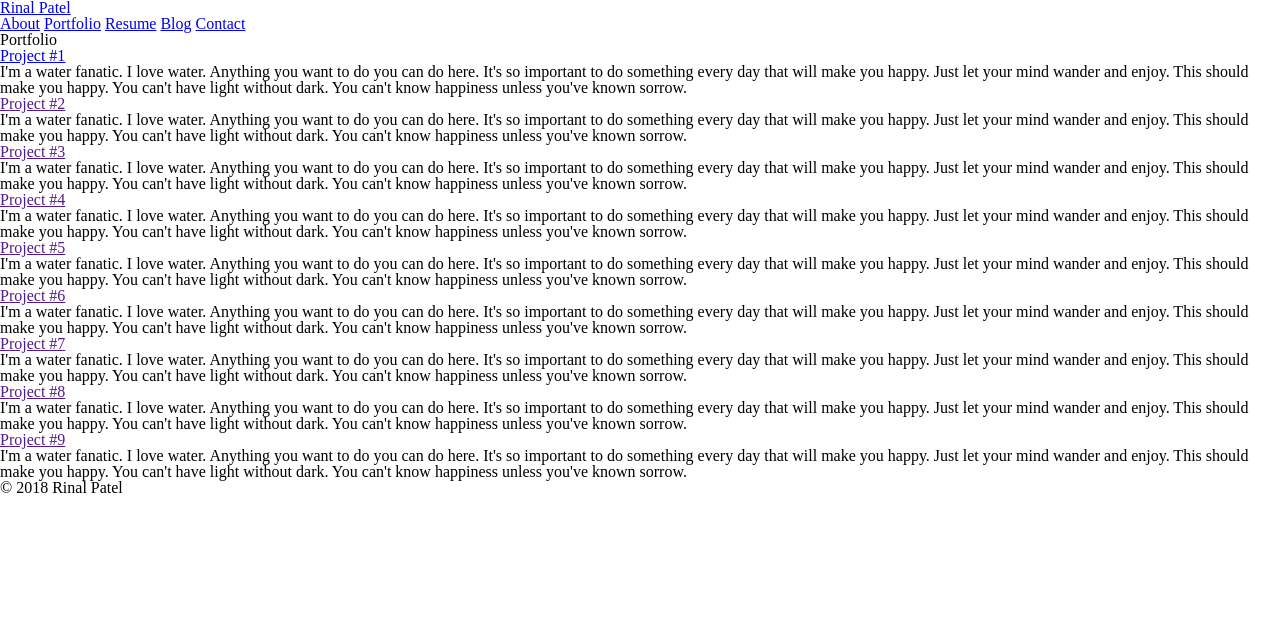
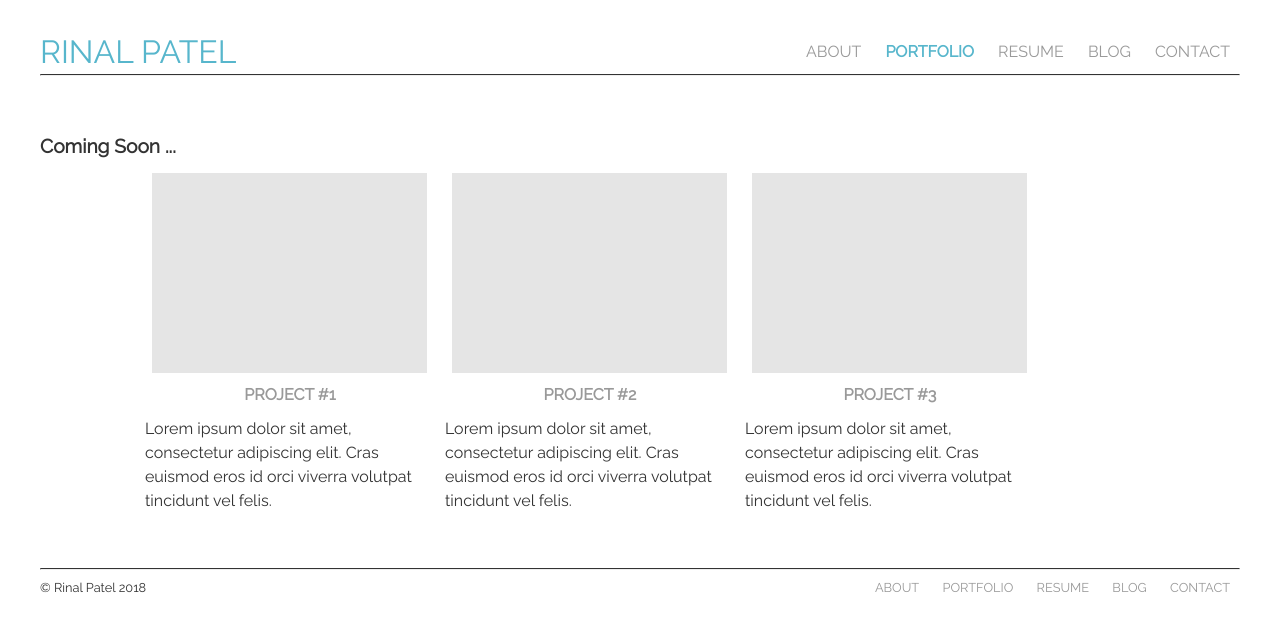
Before and after one commit to rinalp/rinalp.github.io, a plain HTML site: page portfolio.html in a window 1280 px wide. Drawn offline with Linux system fonts and the light colour scheme.

Commit message:
Revamped the site

```diff
--- a/main.css
+++ /dev/null
@@ -1,47 +0,0 @@
-/* http://meyerweb.com/eric/tools/css/reset/ 2. v2.0 | 20110126
-  License: none (public domain)
-*/
-
-html, body, div, span, applet, object, iframe,
-h1, h2, h3, h4, h5, h6, p, blockquote, pre,
-a, abbr, acronym, address, big, cite, code,
-del, dfn, em, img, ins, kbd, q, s, samp,
-small, strike, strong, sub, sup, tt, var,
-b, u, i, center,
-dl, dt, dd, ol, ul, li,
-fieldset, form, label, legend,
-table, caption, tbody, tfoot, thead, tr, th, td,
-article, aside, canvas, details, embed,
-figure, figcaption, footer, header, hgroup,
-menu, nav, output, ruby, section, summary,
-time, mark, audio, video {
-  margin: 0;
-  padding: 0;
-  border: 0;
-  font-size: 100%;
-  font: inherit;
-  vertical-align: baseline;
-}
-/* HTML5 display-role reset for older browsers */
-article, aside, details, figcaption, figure,
-footer, header, hgroup, menu, nav, section {
-  display: block;
-}
-body {
-  line-height: 1;
-}
-ol, ul {
-  list-style: none;
-}
-blockquote, q {
-  quotes: none;
-}
-blockquote:before, blockquote:after,
-q:before, q:after {
-  content: '';
-  content: none;
-}
-table {
-  border-collapse: collapse;
-  border-spacing: 0;
-}
--- a/portfolio.html
+++ b/portfolio.html
@@ -1,62 +1,61 @@
 <!DOCTYPE html>
-<html lang="en">
+<html>
 	<head>
 		<meta charset="UTF-8">
-		<link rel="stylesheet" href="main.css">
 		<title>Rinal Patel</title>
+		<link href="style.css" rel="stylesheet" type="text/css">
+		<link href="https://fonts.googleapis.com/css?family=Raleway" rel="stylesheet" type="text/css">
 	</head>
-	<body>
-		<header>
-			<h1><a href="index.html">Rinal Patel</a></h1>
-			<nav>
-				<a href="index.html">About</a>
-				<a href="portfolio.html">Portfolio</a>
-				<a href="https://ca.linkedin.com/in/rinal-patel-1774a25">Resume</a>
-				<a href="https://rinalp.wordpress.com/">Blog</a>
-				<a href="contact.html">Contact</a>
+	<body class="grid">
+		<header class="row">
+			<h1 class="logo col-6"><a href="index.html">Rinal Patel</a></h1>
+			<nav class="col-6">
+				<ul>
+					<li><a href="index.html">About</a></li>
+					<li><a class="selected" href="portfolio.html">Portfolio</a></li>
+					<li><a href="">Resume</a></li>
+					<li><a href="">Blog</a></li>
+					<li><a href="contact.html">Contact</a></li>
+				</ul>
 			</nav>
+			<hr class="row style">
 		</header>
-		<div>
-			<h2>Portfolio</h2>
-			<section>
-				<h3><a href="project1.html">Project #1</a></h3>
-				<p>I'm a water fanatic. I love water. Anything you want to do you can do here. It's so important to do something every day that will make you happy. Just let your mind wander and enjoy. This should make you happy. You can't have light without dark. You can't know happiness unless you've known sorrow.</p>
-			</section>
-			<section>
-				<h3><a href="">Project #2</a></h3>
-				<p>I'm a water fanatic. I love water. Anything you want to do you can do here. It's so important to do something every day that will make you happy. Just let your mind wander and enjoy. This should make you happy. You can't have light without dark. You can't know happiness unless you've known sorrow.</p>
-			</section>
-			<section>
-				<h3><a href="">Project #3</a></h3>
-				<p>I'm a water fanatic. I love water. Anything you want to do you can do here. It's so important to do something every day that will make you happy. Just let your mind wander and enjoy. This should make you happy. You can't have light without dark. You can't know happiness unless you've known sorrow.</p>
-			</section>
-			<section>
-				<h3><a href="">Project #4</a></h3>
-				<p>I'm a water fanatic. I love water. Anything you want to do you can do here. It's so important to do something every day that will make you happy. Just let your mind wander and enjoy. This should make you happy. You can't have light without dark. You can't know happiness unless you've known sorrow.</p>
-			</section>
-			<section>
-				<h3><a href="">Project #5</a></h3>
-				<p>I'm a water fanatic. I love water. Anything you want to do you can do here. It's so important to do something every day that will make you happy. Just let your mind wander and enjoy. This should make you happy. You can't have light without dark. You can't know happiness unless you've known sorrow.</p>
-			</section>
-			<section>
-				<h3><a href="">Project #6</a></h3>
-				<p>I'm a water fanatic. I love water. Anything you want to do you can do here. It's so important to do something every day that will make you happy. Just let your mind wander and enjoy. This should make you happy. You can't have light without dark. You can't know happiness unless you've known sorrow.</p>
-			</section>
-			<section>
-				<h3><a href="">Project #7</a></h3>
-				<p>I'm a water fanatic. I love water. Anything you want to do you can do here. It's so important to do something every day that will make you happy. Just let your mind wander and enjoy. This should make you happy. You can't have light without dark. You can't know happiness unless you've known sorrow.</p>
-			</section>
-			<section>
-				<h3><a href="">Project #8</a></h3>
-				<p>I'm a water fanatic. I love water. Anything you want to do you can do here. It's so important to do something every day that will make you happy. Just let your mind wander and enjoy. This should make you happy. You can't have light without dark. You can't know happiness unless you've known sorrow.</p>
-			</section>
-			<section>
-				<h3><a href="">Project #9</a></h3>
-				<p>I'm a water fanatic. I love water. Anything you want to do you can do here. It's so important to do something every day that will make you happy. Just let your mind wander and enjoy. This should make you happy. You can't have light without dark. You can't know happiness unless you've known sorrow.</p>
-			</section>
+		<div class="row">
+			<div class="row">
+				<h2>Coming Soon ...</h2>
+			</div>
+			<div class="row">
+				<div class="col-1"></div>
+				<div class="col-3 portfolio_cell">
+					<img class="project_content" src="275x200.jpg" />
+					<h3 class="project_content"><a href="">Project #1</a></h3>
+					<p class="project_content">Lorem ipsum dolor sit amet, consectetur adipiscing elit. Cras euismod eros id orci viverra volutpat tincidunt vel felis. </p>
+				</div>
+				<div class="col-3 portfolio_cell">
+					<img class="project_content" src="275x200.jpg" />
+					<h3 class="project_content"><a href="">Project #2</a></h3>
+					<p class="project_content">Lorem ipsum dolor sit amet, consectetur adipiscing elit. Cras euismod eros id orci viverra volutpat tincidunt vel felis. </p>
+				</div>
+				<div class="col-3 portfolio_cell">
+					<img class="project_content" src="275x200.jpg" />
+					<h3 class="project_content"><a href="">Project #3</a></h3>
+					<p class="project_content">Lorem ipsum dolor sit amet, consectetur adipiscing elit. Cras euismod eros id orci viverra volutpat tincidunt vel felis. </p>
+				</div>
+				<div class="col-1"></div>
+			</div>
 		</div>
-		<footer>
-			<p>&copy; 2018 Rinal Patel</p>
+		<footer class="row">
+			<hr class="row style">
+			<small class="col-6">&copy; Rinal Patel 2018</small>
+			<nav class="col-6">
+				<ul>
+					<li><a href="index.html">About</a></li>
+					<li><a href="portfolio.html">Portfolio</a></li>
+					<li><a href="">Resume</a></li>
+					<li><a href="">Blog</a></li>
+					<li><a href="contact.html">Contact</a></li>
+				</ul>
+			</nav>
 		</footer>
 	</body>
 </html>
--- /dev/null
+++ b/style.css
@@ -0,0 +1,275 @@
+/** {
+	border: 1px solid red !important;
+}*/
+
+.debug{
+	border: 1px solid red !important;
+}
+
+/* http://meyerweb.com/eric/tools/css/reset/ 2. v2.0 | 20110126
+  License: none (public domain)
+*/
+
+html, body, div, span, applet, object, iframe,
+h1, h2, h3, h4, h5, h6, p, blockquote, pre,
+a, abbr, acronym, address, big, cite, code,
+del, dfn, em, img, ins, kbd, q, s, samp,
+small, strike, strong, sub, sup, tt, var,
+b, u, i, center,
+dl, dt, dd, ol, ul, li,
+fieldset, form, label, legend,
+table, caption, tbody, tfoot, thead, tr, th, td,
+article, aside, canvas, details, embed,
+figure, figcaption, footer, header, hgroup,
+menu, nav, output, ruby, section, summary,
+time, mark, audio, video {
+  margin: 0;
+  padding: 0;
+  border: 0;
+  font-size: 100%;
+  font: inherit;
+  vertical-align: baseline;
+}
+/* HTML5 display-role reset for older browsers */
+article, aside, details, figcaption, figure,
+footer, header, hgroup, menu, nav, section {
+  display: block;
+}
+body {
+  line-height: 1;
+}
+ol, ul {
+  list-style: none;
+}
+blockquote, q {
+  quotes: none;
+}
+blockquote:before, blockquote:after,
+q:before, q:after {
+  content: '';
+  content: none;
+}
+table {
+  border-collapse: collapse;
+  border-spacing: 0;
+}
+
+*, *:before,*:after {
+    -webkit-box-sizing: border-box;
+		-moz-box-sizing: border-box;
+			-ms-box-sizing: border-box;
+				box-sizing: border-box;
+}
+
+/** FRAMEWORK **/
+.grid {
+    margin: 0 auto;
+    max-width: 1200px;
+    width: 100%;
+}
+
+.row{
+	width: 100%;
+	/**margin-bottom: 20px;**/
+	display: flex;
+	flex-wrap:wrap;
+}
+
+.col-1{
+	width: 8.33%;
+}
+
+.col-2{
+	width: 16.66%;
+}
+
+.col-3{
+	width: 25%;
+}
+
+.col-4{
+	width: 33.33%;
+}
+
+.col-5{
+	width: 41.66%;
+}
+
+.col-6{
+	width: 50%;
+}
+
+.col-7{
+	width: 58.33%;
+}
+
+.col-8{
+	width: 66.66%;
+}
+
+.col-9{
+	width: 75%;
+}
+
+.col-10{
+	width: 83.33%;
+}
+
+.col-11{
+	width: 91.66%;
+}
+
+.col-12{
+	width: 100%;
+}
+
+/**TYPOGRAPHY**/
+body {
+	font-family: 'Raleway', sans-serif;
+	color: #333333;
+	font-size: 1em;
+	line-height: 1.5em;
+}
+
+h1 {
+	font-size: 2em;
+	text-transform: uppercase;
+}
+h1 a{
+	text-decoration: none;
+	/**color: #333333;**/
+	color: #57B6CC;
+}
+
+h1 a:hover{
+	color: #57B6CC;
+}
+
+nav a{
+	text-transform: uppercase;
+	text-decoration: none;
+	color: #999999;
+	font-size: 1em;
+}
+
+nav a:hover{
+	color: #57B6CC;
+	font-weight: bold;
+}
+
+h2 {
+	font-weight: bold;
+	font-size:1.2em;
+	padding-top: 10px;
+	padding-bottom:10px;
+}
+
+h3 {
+	font-weight: bold;
+	font-size:1em;
+	padding-top: 10px;
+	padding-bottom:10px;
+}
+
+footer{
+	font-size:0.8em;
+}
+
+h3.project_content{
+	text-align: center;
+	text-transform: uppercase;
+	padding-top:5px;
+	padding-bottom:5px;
+}
+
+h3.project_content a{
+	text-transform: uppercase;
+	text-decoration: none;
+	color: #999999;
+	font-size: 1em;
+}
+h3.project_content a:hover{
+	color: #57B6CC;
+	font-weight: bold;
+}
+
+/**SPACING**/
+header{
+	padding-top: 40px;
+	padding-bottom: 40px;
+}
+
+footer{
+	padding-top: 40px;
+	padding-bottom: 40px;
+}
+
+.bodyText{
+	padding-left: 5px;
+}
+
+
+.portfolio_cell{
+	padding-left: 5px;
+	padding-right: 5px;
+}
+
+.project_content{
+	display: block;
+	margin:5px auto;
+}
+
+/**NAVIGATION**/
+nav{
+	text-align: right;
+}
+nav li{
+	display: inline-block;
+	margin: 0 10px;
+}
+li a {
+	display: block;
+}
+a.selected{
+	color: #57B6CC;
+	font-weight: bold;
+}
+
+hr.style{
+	border-top: 1px double #333333;
+	margin-top: 10px;
+}
+
+
+/**LISTS**/
+.contentList{
+	list-style-type: disc;
+	margin-left:0;
+	padding-left: 1em;
+}
+
+/**FORM**/
+fieldset{
+	padding-top: 5px;
+	padding-bottom: 5px;
+}
+
+input, textarea {
+  border: 1px solid #999999;
+  border-radius: 5px;
+}
+
+button{
+	border-radius: 5px;
+	border: 1px solid #999999;
+	font-size:1em;
+	color: #333333;
+	background-color: #ffffff;
+	padding: 5px 10px;
+	display: block;
+	float: right;
+}
+
+button:hover{
+	color:#57B6CC;
+}
```
Also changed, not shown: contact.html (+58 -36 lines), index.html (+43 -28 lines), project1.html (+3 -3 lines), 275x200.jpg (added).
